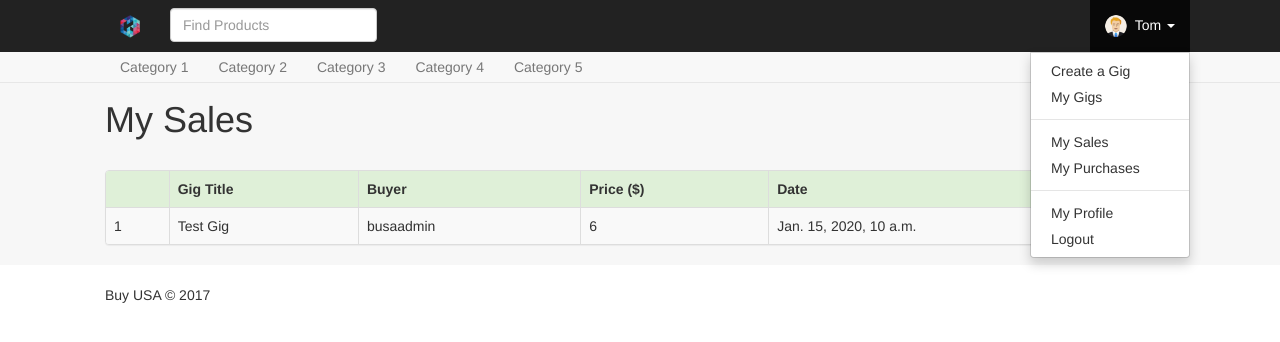
After one commit to guolei1998/buyusa, a Django app: page /my_sales/ in a window 1280 px wide, after a click on "Tom". The commit adds this page. Shown: the top 342 px of the page. Run offline with Django 3.2, Linux system fonts and the light colour scheme; a user stored in the database is signed in; data comes from the database, SQL or seed files in the repository; tables that the repository leaves empty hold one stand-in row (values such as "Sample post"); some libraries are stand-ins or nearby versions.

Commit message:
summary pages

```diff
--- a/buyusaapp/templates/base.html
+++ b/buyusaapp/templates/base.html
@@ -36,6 +36,9 @@
                                 <ul class="dropdown-menu">
                                     <li><a href="{% url 'create_gig' %}">Create a Gig</a></li>
                                     <li><a href="{% url 'my_gigs' %}">My Gigs</a></li>
+                                    <li role="separator" class="divider"></li>
+                                    <li><a href="{% url 'my_sales' %}">My Sales</a></li>
+                                    <li><a href="{% url 'my_purchases' %}">My Purchases</a></li>
                                     <li role="separator" class="divider"></li>
                                     <li><a href="{% url 'profile' user.username %}">My Profile</a></li>
                                     <li><a href="{% url 'auth:logout' %}?next={{request.path}}">Logout</a></li>
--- /dev/null
+++ b/buyusaapp/templates/my_sales.html
@@ -0,0 +1,30 @@
+{% extends 'base.html' %}
+{% load staticfiles %}
+
+{% block page %}
+    <h1 style="margin-bottom: 30px">My Sales</h1>
+    <div class="panel panel-default">
+        <table class="table table-bordered table-striped">
+            <thead class="bg-success">
+                <tr>
+                    <th></th>
+                    <th>Gig Title</th>
+                    <th>Buyer</th>
+                    <th>Price ($)</th>
+                    <th>Date</th>
+                </tr>
+            </thead>
+            <tbody>
+                {% for purchase in purchases %}
+                    <tr>
+                        <td>{{ forloop.counter }}</td>
+                        <td><a href="{% url 'gig_detail' purchase.gig.id %}">{{ purchase.gig.title }}</a></td>
+                        <td><a href="{% url 'profile' purchase.buyer.username %}">{{ purchase.buyer.username }}</a></a></td>
+                        <td>{{ purchase.gig.price }}</td>
+                        <td>{{ purchase.time }}</td>
+                    </tr>
+                {% endfor %}
+            </tbody>
+        </table>
+    </div>
+{% endblock %}
--- a/buyusaapp/urls.py
+++ b/buyusaapp/urls.py
@@ -9,4 +9,6 @@ urlpatterns = [
     url(r'^edit_gig/(?P<id>[0-9]+)/$', views.edit_gig, name='edit_gig'),
     url(r'^profile/(?P<username>\w+)/$', views.profile, name='profile'),
     url(r'^checkout/$', views.create_purchase, name='create_purchase'),
+    url(r'^my_sales/$', views.my_sales, name='my_sales'),
+    url(r'^my_purchases/$', views.my_purchases, name='my_purchases'),
 ]
--- a/buyusaapp/views.py
+++ b/buyusaapp/views.py
@@ -96,3 +96,13 @@ def create_purchase(request):
                 Purchase.objects.create(gig=gig, buyer=request.user)
 
         return redirect('/')
+
+@login_required(login_url="/")
+def my_sales(request):
+    purchases = Purchase.objects.filter(gig__user=request.user)
+    return render(request, 'my_sales.html', {"purchases": purchases})
+
+@login_required(login_url="/")
+def my_purchases(request):
+    purchases = Purchase.objects.filter(buyer=request.user)
+    return render(request, 'my_purchases.html', {"purchases": purchases})
```
Also changed, not shown: buyusaapp/templates/my_purchases.html (added, +30 -0 lines).
